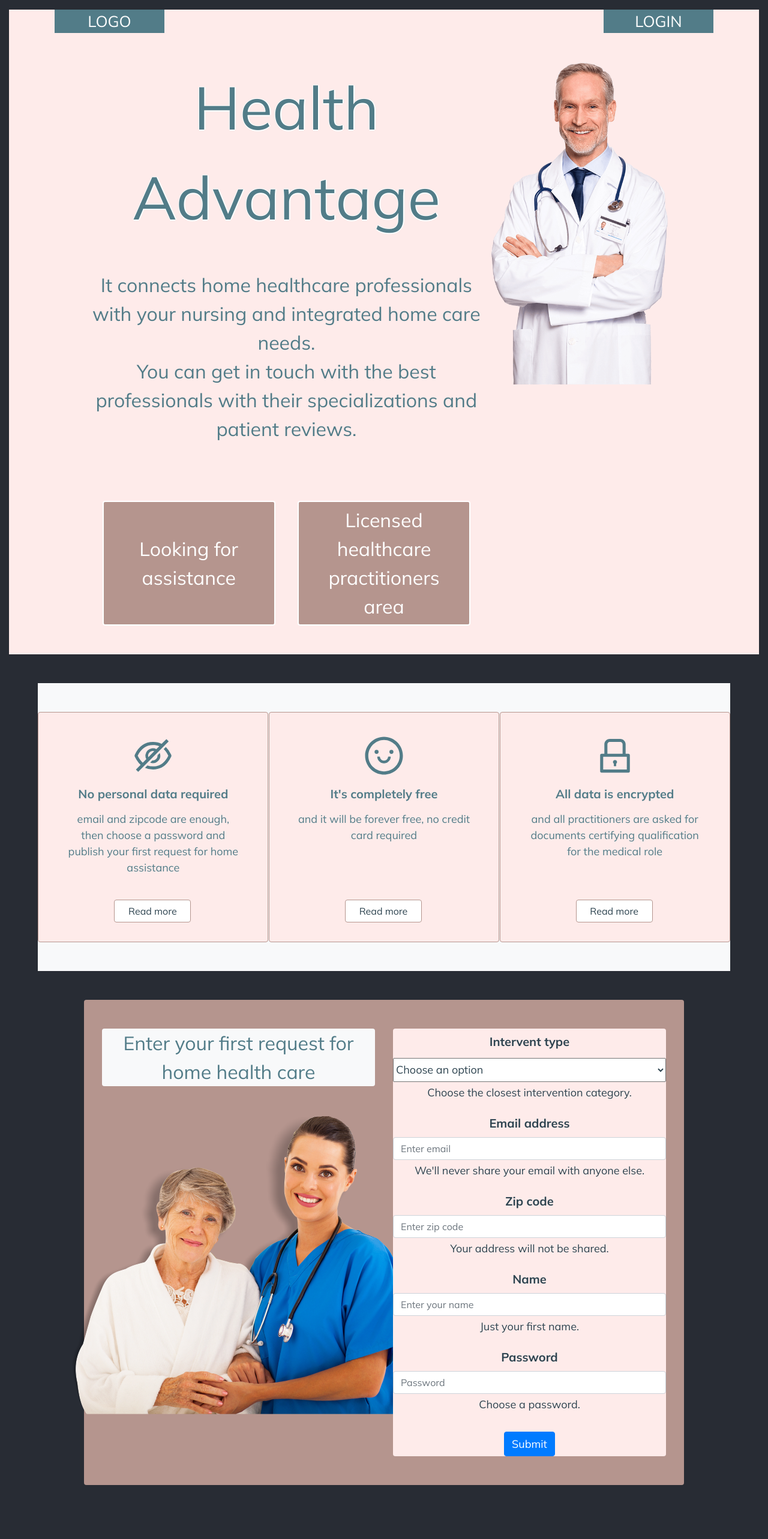
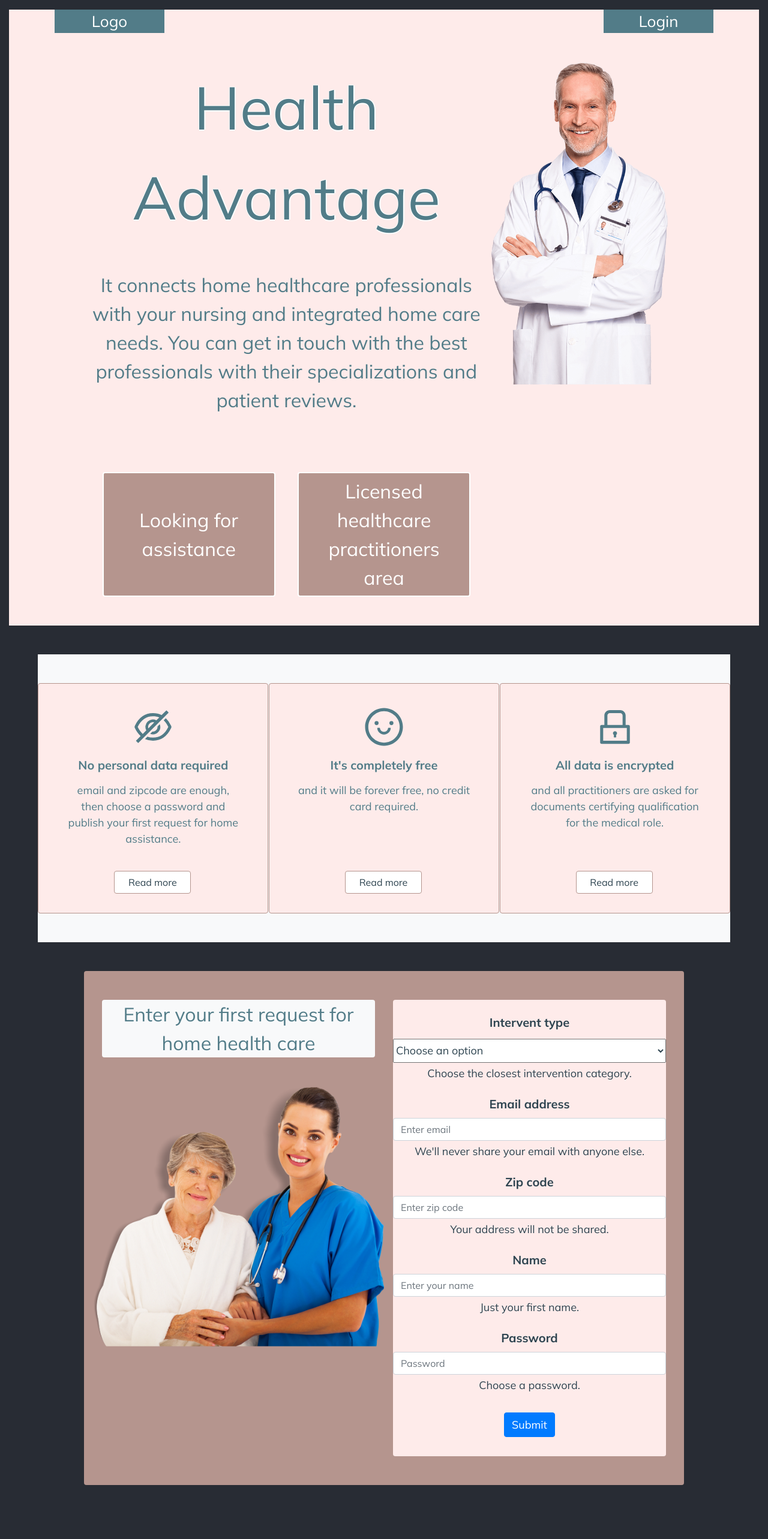
Before and after one commit to marcosaccarola/Health-Advantage, a React (Create React App) app: page / in a window 1280 px wide. Shown: the top 2566 px of the page at 60% size. Built offline with nearby package versions, Linux system fonts and the light colour scheme.

Commit message:
cleaning code Home

```diff
--- a/src/components/0000-Home.css
+++ b/src/components/0000-Home.css
@@ -68,6 +68,10 @@
   bottom: 2rem;
   right: 8rem;
 }
+.imgAlign {
+  vertical-align: bottom;
+  border: 0;
+}
 
 /* .login{
     width:'16vh',min-height:'8vh',marginTop:'8vh',marginLeft:'24vh'
--- a/src/components/0000-Home.jsx
+++ b/src/components/0000-Home.jsx
@@ -10,7 +10,6 @@ import marco from '../assets/parrot1.png'
 import HomeForm from "./0010-HomeForm"
 import NewDashboard from "./1000-Dashboard"
 import './0000-Home.css'
-import { findRenderedDOMComponentWithTag } from 'react-dom/cjs/react-dom-test-utils.development';
 
 
 const Home=()=>{
@@ -29,15 +28,11 @@ const Home=()=>{
             <>
             <div className='container-fluid pink'>
                 <Row className='justify-content-between vw90 mx-auto mt-3 pink'>
-                    <Col sm={2} className='green'
-                        // style={{width:'16vh',minHeight:'8vh',marginTop:'8vh',marginLeft:'24vh'}}
-                        >
-                        LOGO
+                    <Col sm={2} className='green'>
+                        Logo
                     </Col>
-                    <Col sm={2} className='green'
-                        // style={{width:'16vh',minHeight:'8vh',background:'#527c88',marginTop:'8vh',marginRight:'24vh'}}
-                        >
-                        LOGIN
+                    <Col sm={2} className='green'>
+                        Login
                     </Col>
                 </Row>
                 <Row className='mt-5 vw80 mx-auto pink'>
@@ -47,215 +42,86 @@ const Home=()=>{
                         </Row>
                         <Row style={{height:'3vh'}}></Row>
                         <Row className='rounded submegaTitle'>
-                                It connects home healthcare professionals with your nursing and integrated home care needs.
-                                <br/>
-                                You can get in touch with the best professionals with their specializations and patient reviews.
+                            It connects home healthcare professionals with your nursing and integrated home care needs. You can get in touch with the best professionals with their specializations and patient reviews.
                         </Row>
                         <Row style={{height:'6vh'}}></Row>
-                        <Row
-                            className='row justify-content-center mt-5'
-                            // style={{position:'absolute',width:'84vh',minHeight:'8vh',marginTop:'12vh',marginLeft:'24vh'}}
-                            >
-                            <Button
-                                // style={{width:'32vh',background:'#B5958E'}}
-                                className='rounded nudeButtons mx-auto'>
+                        <Row className='row justify-content-center mt-5'>
+                            <Button className='rounded nudeButtons mx-auto'>
                                 Looking for assistance
                             </Button>
-                            <Button
-                                // style={{width:'32vh',background:'#B5958E'}}
-                                className='rounded nudeButtons mx-auto'>
+                            <Button className='rounded nudeButtons mx-auto'>
                                 Licensed healthcare practitioners area
                             </Button>
                         </Row>
                     </Col>
                     <Col sm={4}>
                         <Row>
-                            <img className='container doctor' src={doctor} />
+                            <img className='container doctor img-fluid' src={doctor} />
                         </Row>
                     </Col>
                 </Row>
-
-
-                {/* <div style={{position:'absolute',right:'24vh'}}>
-                    <img src={doctor} />
-                </div>
-                <div
-                    style={{width:'84vh',minHeight:'8vh',background:'#FEEBEA',color:'#527c88',fontSize:90,marginTop:'16vh',marginLeft:'24vh'}}
-                    className='rounded row justify-content-start'
-                    >
-                    Health Advantage
-                </div>
-                <div
-                    style={{width:'84vh',background:'#527c88',marginTop:'1vh',marginLeft:'24vh'}}
-                    className='rounded mt-5 mb-4'
-                    >
-                        It connects home healthcare professionals with your nursing and integrated home care needs.
-                        <br/>
-                        You can get in touch with the best professionals with their specializations and patient reviews.
-                </div>
-                <div
-                    className='row justify-content-between'
-                    style={{position:'absolute',width:'84vh',minHeight:'8vh',marginTop:'12vh',marginLeft:'24vh'}}
-                    >
-                    <div
-                        style={{width:'32vh',background:'#B5958E'}}
-                        className='rounded'>
-                        looking for assistance
-                    </div>
-                    <div
-                        style={{width:'32vh',background:'#B5958E'}}
-                        className='rounded'>
-                        licensed healthcare practitioners area
-                    </div>
-                </div> */}
             </div>
 
-            <Row
-                // style={{minHeight:'50vh',background:'#FFFFFF',position:'absolute',zIndex:'1',color:'#2e4450',fontSize:20}}
-                className='bg-light justify-content-around mx-5 my-5'
-                >
-                <Card
-                    // style={{width:'24rem',height:'24rem',background:'#FEEBEA',borderColor:'#B5958E' }}
-                    // style={{width:'18rem'}}
-                    className='card my-5'
-                    >
+            <Row className='bg-light justify-content-around mx-5 my-5'>
+                <Card className='card my-5'>
                     <Card.Body>
-
-                        <AiOutlineEyeInvisible size='72px'
-                            // style={{color:'#2e4450'}}
-                            className='mt-3 mb-3' />
-
-                        <Card.Title
-                            className='font-weight-bold mb-3'
-                            // style={{fontWeight:'bold'}}
-                            >No personal data required</Card.Title>
-                        <Card.Text
-                            className='mx-4'
-                            // style={{fontWeight:'lighter'}}
-                            >email and zipcode are enough, then choose a password and publish your first request for home assistance</Card.Text>
-                        <Button className='button'
-                            // style={{width:'8rem',background:'#FFFFFF',borderColor:'#B5958E',color:'#2e4450',position:'absolute',bottom:'2rem',right:'8rem'}}
-                            >Read more</Button>
+                        <AiOutlineEyeInvisible size='72px' className='mt-3 mb-3' />
+                        <Card.Title className='font-weight-bold mb-3'>
+                            No personal data required
+                        </Card.Title>
+                        <Card.Text className='mx-4'>
+                            email and zipcode are enough, then choose a password and publish your first request for home assistance.
+                        </Card.Text>
+                        <Button className='button'>
+                            Read more
+                        </Button>
                     </Card.Body>
                 </Card>
-                <Card
-                    // style={{width:'24rem',height:'24rem', background:'#FEEBEA',borderColor:'#B5958E' }}
-                    className='card my-5'
-                    >
-                    <Card.Body className=''>
-                        <AiOutlineSmile size='72px'
-                            // style={{color:'#2e4450'}}
-                            className='mt-3 mb-3' />
-                        <Card.Title
-                            className='font-weight-bold mb-3'
-                            // style={{fontWeight:'bold'}}
-                            >It's completely free</Card.Title>
-                        <Card.Text className='mx-4'
-                            // style={{fontWeight:'lighter'}}
-                            >
-                        and it will be forever free, no credit card required
+                <Card className='card my-5'>
+                    <Card.Body>
+                        <AiOutlineSmile size='72px' className='mt-3 mb-3' />
+                        <Card.Title className='font-weight-bold mb-3'>
+                            It's completely free
+                        </Card.Title>
+                        <Card.Text className='mx-4'>
+                            and it will be forever free, no credit card required.
                         </Card.Text>
-                        <Button className='button'
-                            // style={{width:'8rem',background:'#FFFFFF',borderColor:'#B5958E',color:'#2e4450',position:'absolute',bottom:'2rem',right:'8rem'}}
-                            >Read more</Button>
+                        <Button className='button'>
+                            Read more
+                        </Button>
                     </Card.Body>
                 </Card>
-                <Card
-                    // style={{ width: '24rem',height:'24rem', background:'#FEEBEA',borderColor:'#B5958E' }}
-                    className='card my-5'>
+                <Card className='card my-5'>
                     <Card.Body>
-                        <AiOutlineLock size='72px'
-                        // style={{color:'#2e4450'}}
-                        className='mt-3 mb-3' />
-                        <Card.Title
-                            className='font-weight-bold mb-3'
-                            // style={{fontWeight:'bold'}}
-                            >All data is encrypted</Card.Title>
-                        <Card.Text className='mx-4'
-                            // style={{fontWeight:'lighter'}}
-                            >
-                        and all practitioners are asked for documents certifying qualification for the medical role
+                        <AiOutlineLock size='72px' className='mt-3 mb-3' />
+                        <Card.Title className='font-weight-bold mb-3'>
+                            All data is encrypted
+                        </Card.Title>
+                        <Card.Text className='mx-4'>
+                            and all practitioners are asked for documents certifying qualification for the medical role.
                         </Card.Text>
-                        <Button className='button'
-                            // style={{width:'8rem',background:'#FFFFFF',borderColor:'#B5958E',color:'#2e4450',position:'absolute',bottom:'2rem',right:'8rem'}}
-                            >Read more</Button>
+                        <Button className='button'>
+                            Read more
+                        </Button>
                     </Card.Body>
                 </Card>
             </Row>
 
-            {/* <div  */}
-                {/* // style={{position:'absolute',width: '100%',minHeight:'100vh',background:'#FEEBEA',marginTop:'50vh'}} */}
-                {/* > */}
             <Row className='container-fluid nude vw80 mx-auto rounded'>
                 <Col sm={6}>
                     <Row className='submegaTitle bg-light justify-content-center mx-auto my-5 rounded'>
                         Enter your first request for home health care
                     </Row>
-                            <Row className='row justify-content-center'>
-                                    <img src={elderlyWithNurse}
-                                        // height='650rem'
-                                        />
+                    <Row className='row justify-content-center mt-auto'>
+                        <img src={elderlyWithNurse} className='img-fluid d-block mt-auto imgAlign' />
                     </Row>
                 </Col>
                 <Col sm={6}>
                     <Row className='pink justify-content-center mx-auto my-5 rounded'>
-                                {/* <Card
-                                    className='my-4 ml-auto mr-5'
-                                    style={{background:'#FEEBEA',minWidth:'42%',borderWidth:1,borderColor:'#2e4450'}}> */}
-                                    {/* <Card.Body
-                                        className='mx-5 justify-content-start'
-                                        style={{color:'#2e4450'}}> */}
-
                         <HomeForm setCurrentUser={setCurrentUser} />
-
-                                    {/* </Card.Body> */}
-                                {/* </Card> */}
                     </Row>
                 </Col>
-                            {/* <Row className='justify-content-between'> */}
-                                {/* <div className='mt-auto'>
-                                    <Card
-                                        className=' mt-4 ml-5 mb-4'
-                                        style={{background:'#FFFFFF',color:'#2e4450',fontSize:'2.3rem',borderWidth:1,borderColor:'#2e4450'}}>
-                                        <Card.Body>Enter your first request for home health care</Card.Body>
-                                    </Card>
-                                    <div>
-                                    </div>
-                                </div> */}
-
-                            {/* </Row> */}
             </Row>
-                    {/* <div
-                        className='mx-auto rounded'
-                        style={{width:'85%',background:'#B5958E',marginTop:'12vh'}}>
-                            <Row className='justify-content-between'>
-                                <div className='mt-auto'>
-                                    <Card
-                                        className=' mt-4 ml-5 mb-4'
-                                        style={{background:'#FFFFFF',color:'#2e4450',fontSize:'2.3rem',borderWidth:1,borderColor:'#2e4450'}}>
-                                        <Card.Body>Enter your first request for home health care</Card.Body>
-                                    </Card>
-                                    <div>
-                                        <img src={elderlyWithNurse}
-                                            height='650rem'
-                                            className='row justify-content-start'
-                                            />
-                                    </div>
-                                </div>
-                                <Card
-                                    className='my-4 ml-auto mr-5'
-                                    style={{background:'#FEEBEA',minWidth:'42%',borderWidth:1,borderColor:'#2e4450'}}>
-                                    <Card.Body
-                                        className='mx-5 justify-content-start'
-                                        style={{color:'#2e4450'}}>
-
-                                            <HomeForm setCurrentUser={setCurrentUser} />
-
-                                    </Card.Body>
-                                </Card>
-                            </Row>
-                    </div> */}
-
 
             <div style={{minWidth:'100vh',minHeight:'30vh',background:'#B5958E',marginTop:'24vh'}}>
                 <div className='container' style={{minWidth:'100vh'}}>
@@ -307,7 +173,6 @@ const Home=()=>{
                 </Row>
                 </div>
             </div>
-                {/* </div> */}
             </>
             }
 
--- a/src/components/0010-HomeForm.jsx
+++ b/src/components/0010-HomeForm.jsx
@@ -1,6 +1,7 @@
 import { useState } from "react"
 import { Button, Form, Modal } from "react-bootstrap"
 import { registerPatient } from "../utilities/fetches"
+import './0000-Home.css'
 
 const HomeForm=({setCurrentUser})=>{
     const[intervention,setIntervention]=useState('')
@@ -35,7 +36,7 @@ const HomeForm=({setCurrentUser})=>{
 
     return(
         <>
-            <Form className=''>
+            <Form className='my-3'>
 
                 <Form.Group className="mb-3" controlId="formBasicEmail">
                     <Form.Label
@@ -132,7 +133,7 @@ const HomeForm=({setCurrentUser})=>{
                 </Form.Group>
 
                 <Button
-                    variant="primary" className='mt-3' style={{fontSize:18}}
+                    variant="primary" className='my-3' style={{fontSize:18}}
                     onClick={handleModal}>
                     Submit
                 </Button>
```
Lines whose indentation alone changed are shown as unchanged.
